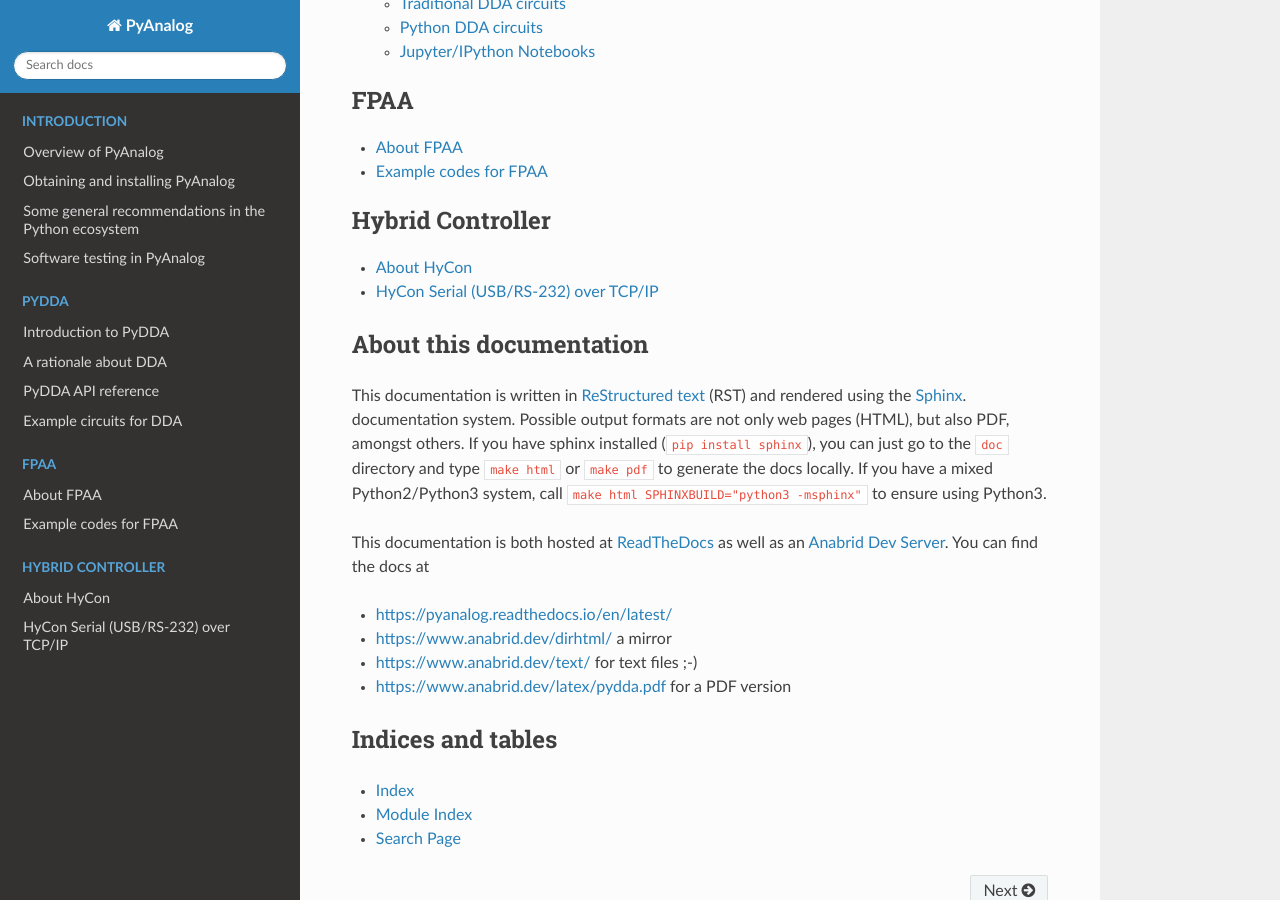
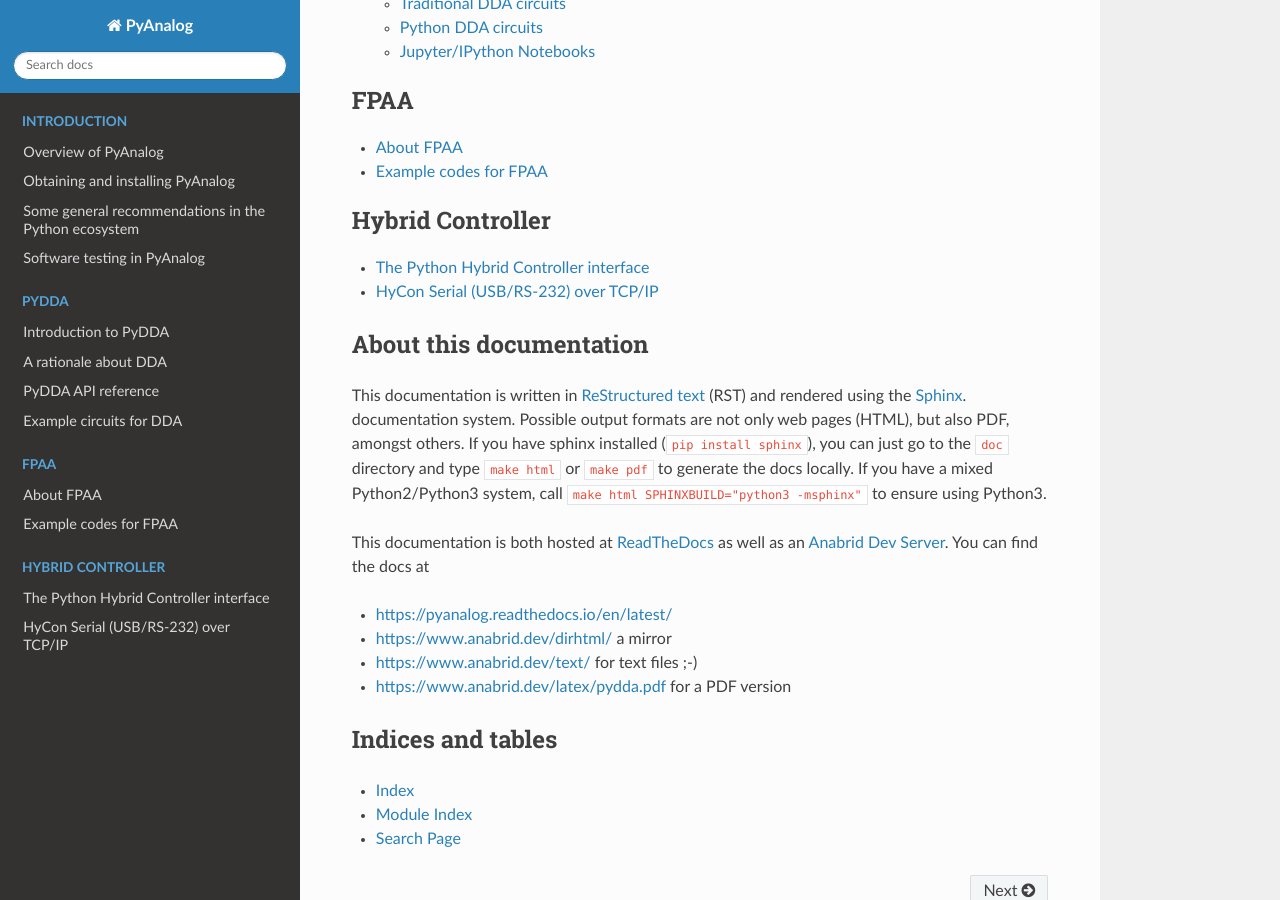
Before and after one commit to anabrid/pyanalog, a Sphinx documentation site: the page built from doc/index.rst, in a window 1280 px wide and 900 px high, scrolled down 1619 px. Built offline with Sphinx 7.4.7 and the Read the Docs theme 2.0.0, drawn with Linux system fonts in a browser that asks for light colours; pages that are not in the unit, such as notebooks, are missing from menus.

Commit message:
Docs: Fixing HyCon docs.

```diff
--- a/doc/hycon.rst
+++ b/doc/hycon.rst
@@ -1,7 +1,19 @@
 .. _hycon:
 
-About HyCon
-===========
+The Python Hybrid Controller interface
+======================================
 
 .. automodule:: hycon.HyCon
    :members:
+
+Autosetup features
+------------------
+
+.. automodule:: hycon.autosetup
+   :members:
+
+Protocol Replay features
+------------------------
+
+.. automodule:: hycon.replay
+   :members:
```
